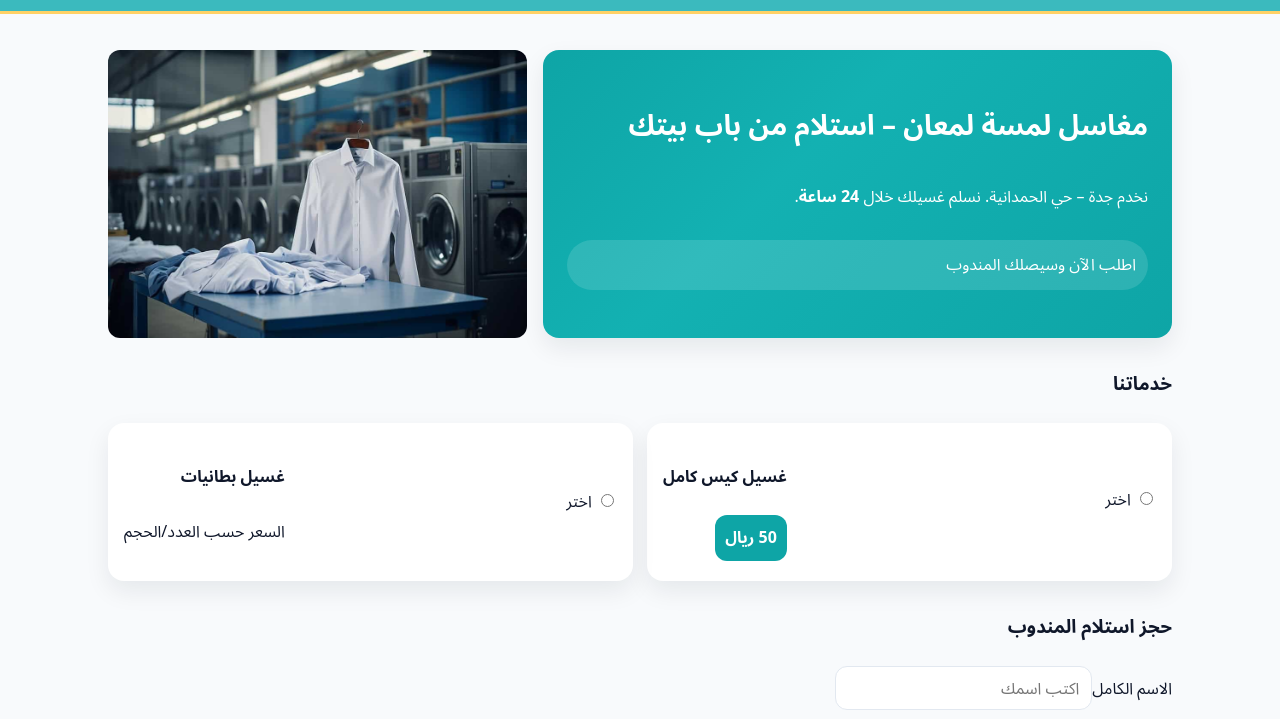
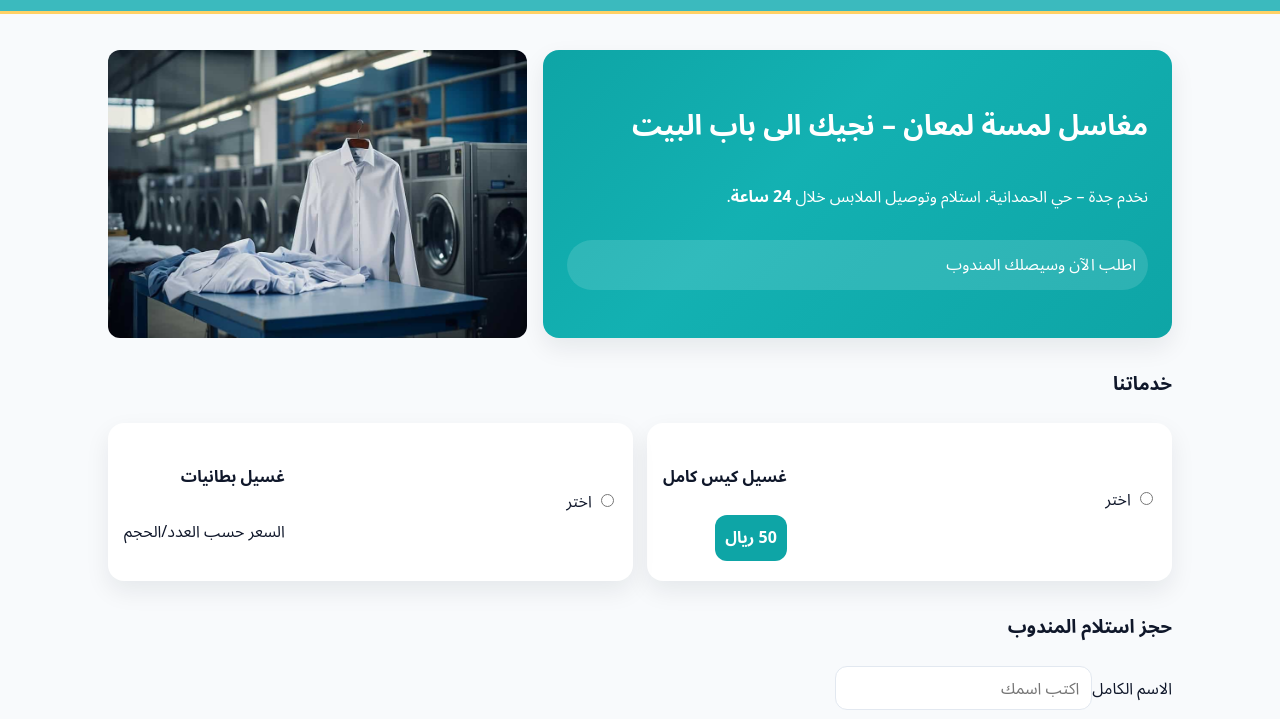
Before and after one commit to Ghsa-star/LONDRYMYX, a plain HTML site: page index.html in a window 1280 px wide. Shown: the part 67-786 px from the top of the page. Drawn offline with nearby package versions, Linux system fonts and the light colour scheme.

Commit message:
تحديث

```diff
--- a/index.html
+++ b/index.html
@@ -52,8 +52,8 @@
     <!-- هيرو -->
     <section class="hero">
       <div class="hero-card">
-        <h2>مغاسل لمسة لمعان – استلام من باب بيتك</h2>
-        <p>نخدم جدة – حي الحمدانية. نسلم غسيلك خلال <strong>24 ساعة</strong>.</p>
+        <h2>مغاسل لمسة لمعان – نجيك الى باب البيت </h2>
+        <p>نخدم جدة – حي الحمدانية. استلام وتوصيل الملابس خلال <strong>24 ساعة</strong>.</p>
         <div class="badge">اطلب الآن وسيصلك المندوب</div>
       </div>
       <div class="hero-illus">
```
